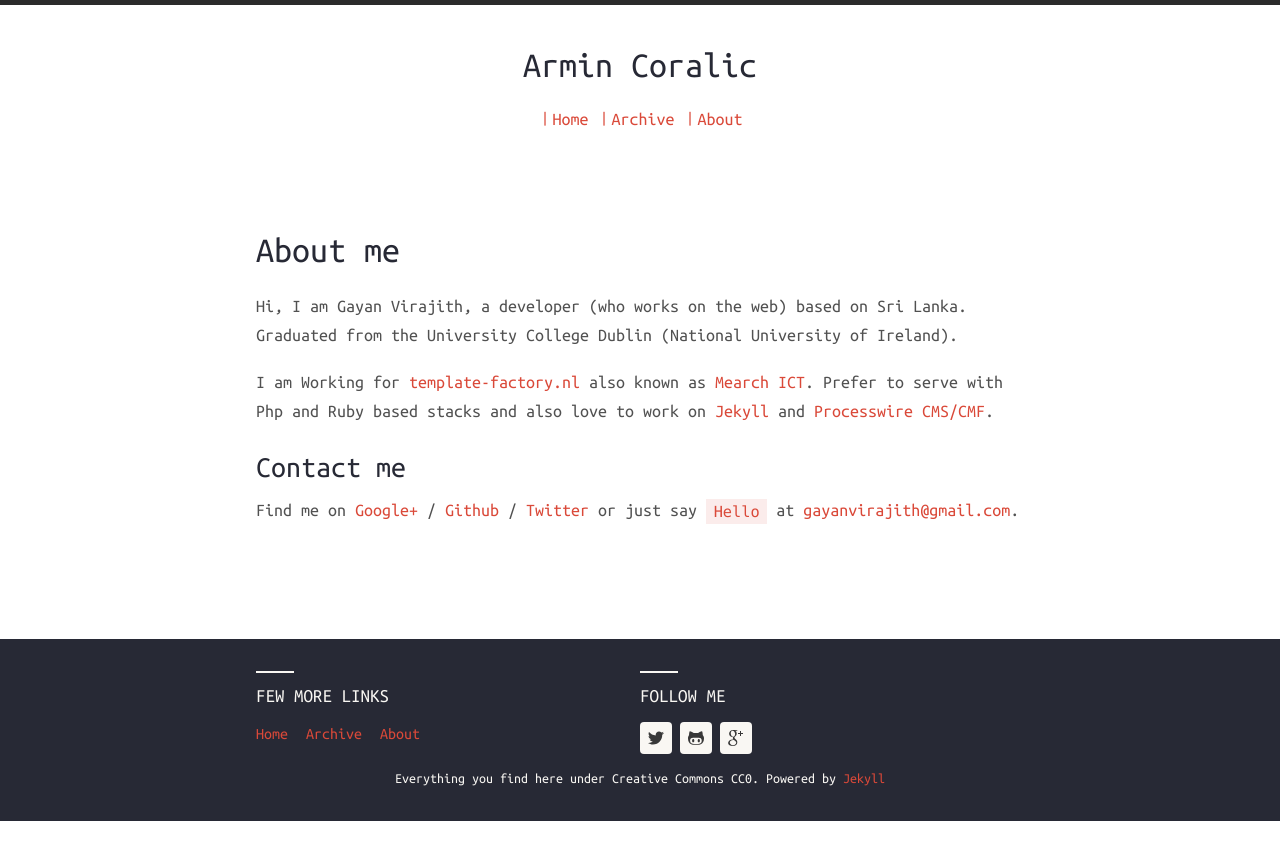
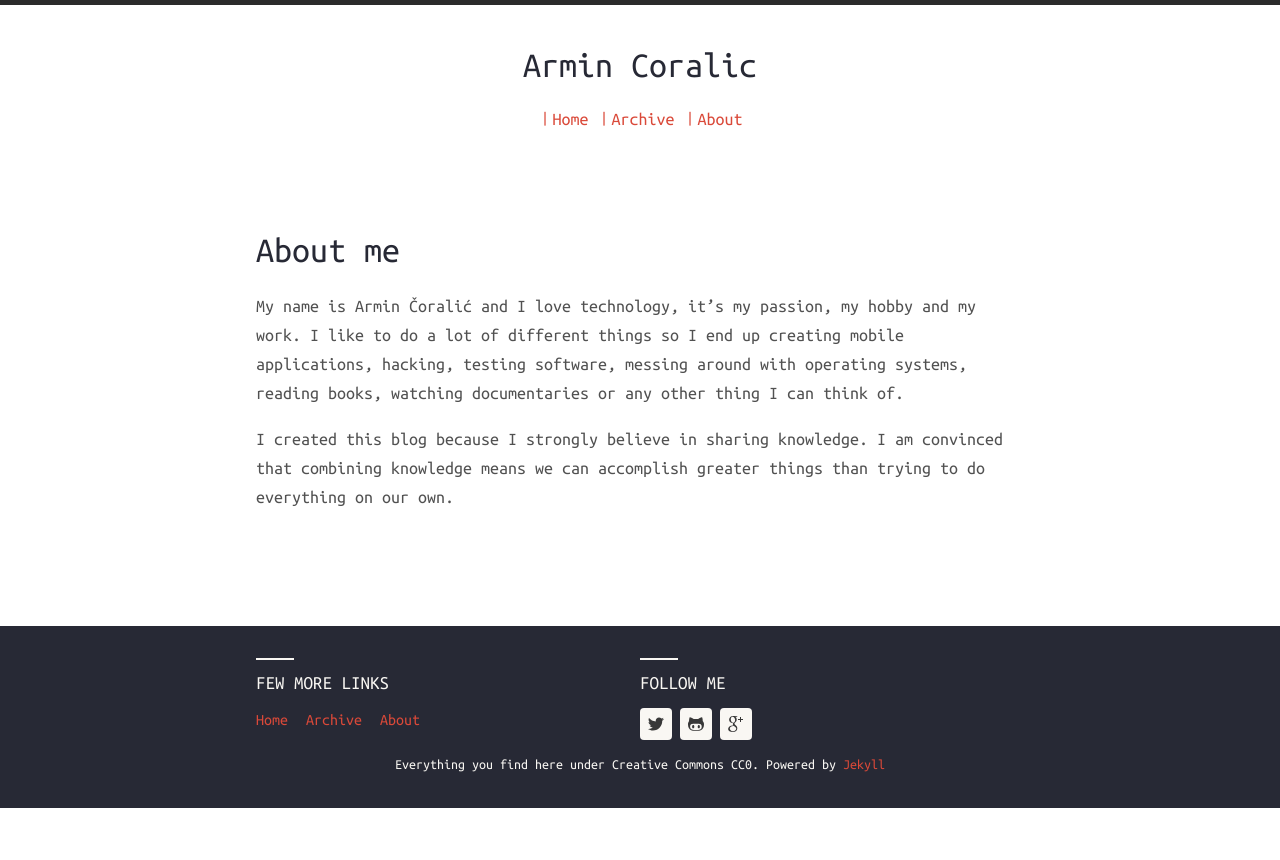
Before and after one commit to arminc/arminc.github.io, a Jekyll site: the page built from about.md, in a window 1280 px wide. Shown: the top 860 px of the page. Built offline with Jekyll 4.4.1, drawn with Linux system fonts in a browser that asks for light colours; nearby versions of some CDN libraries.

Commit message:
adding about text

```diff
--- a/about.md
+++ b/about.md
@@ -4,24 +4,6 @@ title: About me
 permalink: /about/
 ---
 
-Hi, I am Gayan Virajith, a developer (who works on the web) based on Sri Lanka.
-Graduated from the University College Dublin (National University of Ireland).
+My name is Armin Čoralić and I love technology, it’s my passion, my hobby and my work. I like to do a lot of different things so I end up creating mobile applications, hacking, testing software, messing around with operating systems, reading books, watching documentaries or any other thing I can think of.
 
-I am Working for [template-factory.nl][tf] also known as [Mearch ICT][m].
-Prefer to serve with Php and Ruby based stacks and also love to work
-on [Jekyll][jekyll] and [Processwire CMS/CMF][pw].
-
-### Contact me
-
-Find me on [Google+][google] / [Github][github] / [Twitter][Twitter] or just say `Hello` at
-[gayanvirajith@gmail.com](gayanvirajith@gmail.com).
-
-
-[tf]: http://template-factory.nl
-[m]: http://mearch.com
-[pw]: http://processwire.com
-[pwf]: http://processwire.com/talk
-[jekyll]: http://jekyllrb.com
-[github]: https://github.com/gayanvirajith
-[google]: https://plus.google.com/+GayanVirajith
-[twitter]: https://twitter.com/gayanvirajith
+I created this blog because I strongly believe in sharing knowledge. I am convinced that combining knowledge means we can accomplish greater things than trying to do everything on our own.
```
Also changed, not shown: README.md.
